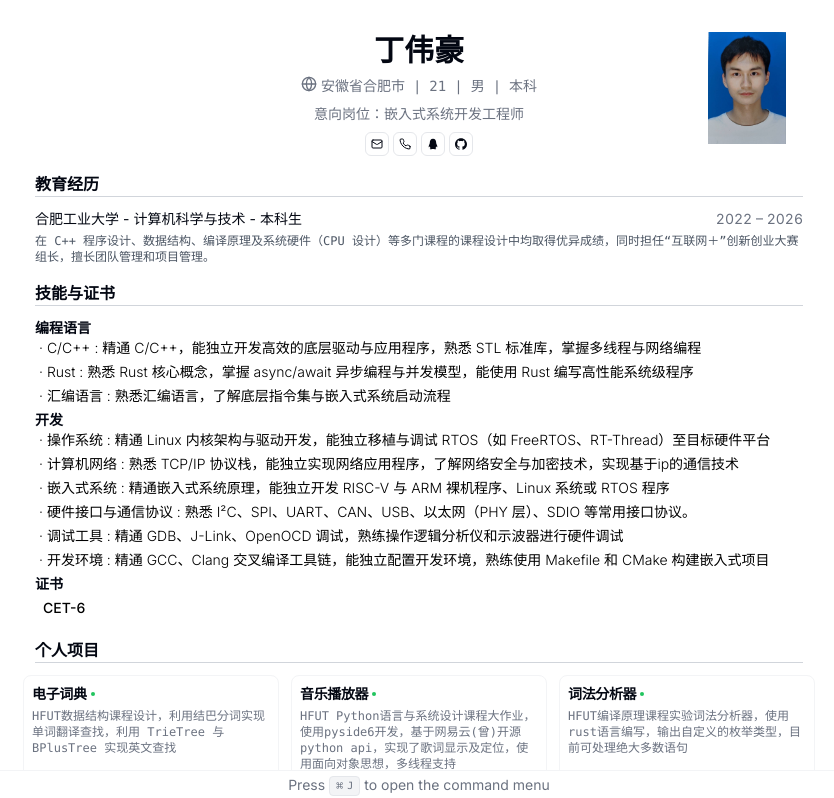
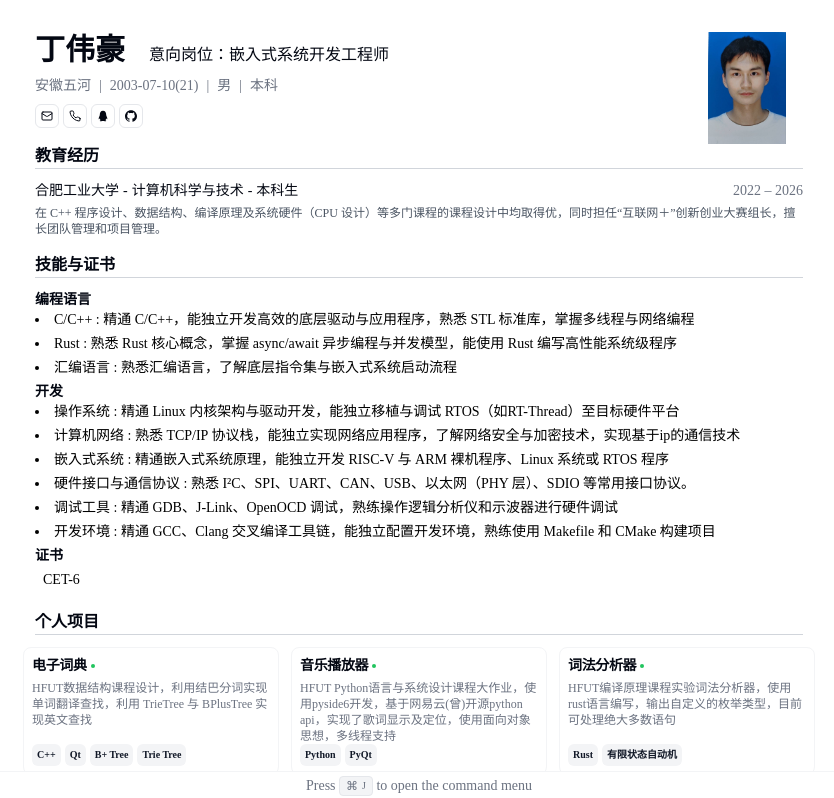
Before and after one commit to DingWH03/mycv, a Next.js app: page / in a window 1280 px wide. Shown: the top 798 px of the page, without its empty margins (221-1055 px from the left). Built offline with nearby package versions, Linux system fonts and the light colour scheme.

Commit message:
修改了字体

```diff
--- a/src/app/globals.css
+++ b/src/app/globals.css
@@ -72,6 +72,10 @@
   }
   body {
     @apply bg-background text-foreground;
+    font-family: "SimSun", "宋体", serif;
+  }
+  .font-mono {
+    font-family: "SimSun", "宋体", serif !important;
   }
   @media print {
     .card-content,
--- a/src/app/page-contents.tsx
+++ b/src/app/page-contents.tsx
@@ -45,12 +45,19 @@ export default function Page({ language }: PageProps) {
       <section className="mx-auto w-full max-w-3xl space-y-4 bg-white print:space-y-2">
         <div className="relative flex items-center">
           {/* 左侧信息块 */}
-          <div className="flex-1 flex flex-col items-center space-y-2">
-            {/* Name */}
-            <h1 className="text-3xl font-bold">{data.name}</h1>
+          <div className="flex-1 flex flex-col space-y-2">
+            {/* Name + Target */}
+            <h1 className="text-3xl font-bold">
+              {data.name}
+              {data.target && (
+                <span className="ml-6 font-mono text-base font-medium ">
+                  {language === 'ch' ? '意向岗位' : 'Target'}：{data.target}
+                </span>
+              )}
+            </h1>
 
             {/* Combined Basic Info & Location */}
-            <p className="flex flex-wrap justify-center items-center space-x-2 font-mono text-sm text-muted-foreground">
+            <p className="flex flex-wrap space-x-2 font-mono text-sm text-muted-foreground">
               {data.location && (
                 <>
                   <a
@@ -59,28 +66,21 @@ export default function Page({ language }: PageProps) {
                     target="_blank"
                     rel="noopener noreferrer"
                   >
-                    <GlobeIcon className="size-4" />
+                    {/* <GlobeIcon className="size-4" /> */}
                     {data.location}
                   </a>
                 </>
               )}
               <span>|</span>
-              <span>{getAge(data.birthDate)}</span>
+              <span>{data.birthDate}({getAge(data.birthDate)})</span>
               <span>|</span>
               <span>{data.gender}</span>
               <span>|</span>
               <span>{data.top_education}</span>
             </p>
 
-            {/* Target Position */}
-            {data.target && (
-              <p className="font-mono text-sm font-medium text-muted-foreground">
-                {language === 'ch' ? '意向岗位' : 'Target'}：{data.target}
-              </p>
-            )}
-
             {/* Contact Icons */}
-            <div className="flex justify-center gap-x-1 print:hidden">
+            <div className="flex gap-x-1 print:hidden">
               {data.contact.email && (
                 <Button className="h-6 w-6 p-0" variant="outline" asChild>
                   <a href={`mailto:${data.contact.email}`}>
@@ -110,15 +110,20 @@ export default function Page({ language }: PageProps) {
             </div>
 
             {/* Contact Details for Print */}
-            <div className="hidden print:flex justify-center space-x-4 font-mono text-sm text-muted-foreground">
+            <div className="hidden print:flex space-x-4 font-mono text-sm text-muted-foreground">
+              {data.contact.tel && (
+                <a href={`tel:${data.contact.tel}`} className="underline">
+                  {data.contact.tel}
+                </a>
+              )}
               {data.contact.email && (
                 <a href={`mailto:${data.contact.email}`} className="underline">
                   {data.contact.email}
                 </a>
               )}
-              {data.contact.tel && (
-                <a href={`tel:${data.contact.tel}`} className="underline">
-                  {data.contact.tel}
+              {data.contact.github && (
+                <a href={`${data.contact.github}`} className="underline">
+                  {data.contact.github}
                 </a>
               )}
             </div>
@@ -188,16 +193,13 @@ export default function Page({ language }: PageProps) {
             {data.skills.map((skillCategory, index) => (
               <div key={index}>
                 <h3 className="text-sm font-semibold">{skillCategory.category}</h3>
-                <div className="flex flex-col gap-1">
-                  {skillCategory.items.map((skill, index) => (
-                    <span
-                      key={index}
-                      className="px-1 py-0 text-sm font-light text-black"
-                    >
-                      · {skill.name} {skill.level && `: ${skill.level}`}
-                    </span>
+                <ul className="list-disc list-inside text-sm font-light text-black space-y-1">
+                  {skillCategory.items.map((skill, idx) => (
+                    <li key={idx}>
+                      {skill.name} {skill.level && `: ${skill.level}`}
+                    </li>
                   ))}
-                </div>
+                </ul>
               </div>
             ))}
 
@@ -230,7 +232,7 @@ export default function Page({ language }: PageProps) {
           <h2 className="text-base font-bold border-b border-gray-300">
             {language === 'ch' ? '个人项目' : 'Personal Projects'}
           </h2>
-          <div className="-mx-3 grid grid-cols-1 gap-3 print:grid-cols-3 print:gap-2 md:grid-cols-3 lg:grid-cols-3">
+          <div className="-mx-3 grid grid-cols-1 gap-3 print:mx-0 grid-cols-3 print:gap-2 md:grid-cols-3 lg:grid-cols-3">
             {data.projects.map((project) => {
               return (
                 <ProjectCard
--- a/src/data/resume-data.tsx
+++ b/src/data/resume-data.tsx
@@ -26,8 +26,8 @@ export const RESUME_DATA = {
   birthDate: "2003-07-10",
   gender: "男",
   top_education: "本科",
-  location: "安徽省合肥市",
-  locationLink: "https://zh.wikipedia.org/wiki/%E5%90%88%E8%82%A5%E5%B8%82",
+  location: "安徽五河",
+  locationLink: "https://zh.wikipedia.org/wiki/%E4%BA%94%E6%B2%B3%E5%8E%BF",
   about:
     "钻研，探索",
   summary:
@@ -36,7 +36,7 @@ export const RESUME_DATA = {
   personalWebsiteUrl: "https://me.cxhao.top",
   target: "嵌入式系统开发工程师",
   contact: {
-    email: "dingwh2023@126.com",
+    email: "DingVero@outlook.com",
     tel: "+8615556183656",
     github: "https://github.com/DingWH03",
     social: [
@@ -59,7 +59,7 @@ export const RESUME_DATA = {
       major: "计算机科学与技术",
       start: "2022",
       end: "2026",
-      description: "在 C++ 程序设计、数据结构、编译原理及系统硬件（CPU 设计）等多门课程的课程设计中均取得优异成绩，同时担任“互联网＋”创新创业大赛组长，擅长团队管理和项目管理。",
+      description: "在 C++ 程序设计、数据结构、编译原理及系统硬件（CPU 设计）等多门课程的课程设计中均取得优，同时担任“互联网＋”创新创业大赛组长，擅长团队管理和项目管理。",
     },
   ],
   campusActivities: [
@@ -99,12 +99,12 @@ export const RESUME_DATA = {
   {
     category: "开发",
     items: [
-      { name: "操作系统", level: "精通 Linux 内核架构与驱动开发，能独立移植与调试 RTOS（如 FreeRTOS、RT-Thread）至目标硬件平台" },
+      { name: "操作系统", level: "精通 Linux 内核架构与驱动开发，能独立移植与调试 RTOS（如RT-Thread）至目标硬件平台" },
       { name: "计算机网络", level: "熟悉 TCP/IP 协议栈，能独立实现网络应用程序，了解网络安全与加密技术，实现基于ip的通信技术" },
       { name: "嵌入式系统", level: "精通嵌入式系统原理，能独立开发 RISC-V 与 ARM 裸机程序、Linux 系统或 RTOS 程序" },
       { name: "硬件接口与通信协议", level: "熟悉 I²C、SPI、UART、CAN、USB、以太网（PHY 层）、SDIO 等常用接口协议。" },
       { name: "调试工具", level: "精通 GDB、J-Link、OpenOCD 调试，熟练操作逻辑分析仪和示波器进行硬件调试" },
-      { name: "开发环境", level: "精通 GCC、Clang 交叉编译工具链，能独立配置开发环境，熟练使用 Makefile 和 CMake 构建嵌入式项目" }
+      { name: "开发环境", level: "精通 GCC、Clang 交叉编译工具链，能独立配置开发环境，熟练使用 Makefile 和 CMake 构建项目" }
     ]
   },
 ],
@@ -208,8 +208,8 @@ export const RESUME_DATA_en = {
   birthDate: "2003-07-10",
   gender: "Male",
   top_education: "Undergraduate",
-  location: "Hefei, Anhui Province",
-  locationLink: "https://en.wikipedia.org/wiki/Hefei",
+  location: "Wuhe, Anhui Province",
+  locationLink: "https://en.wikipedia.org/wiki/Wuhe_County",
   about:
     "Explore, delve deep.",
   summary:
@@ -218,7 +218,7 @@ export const RESUME_DATA_en = {
   personalWebsiteUrl: "https://me.cxhao.top",
   target: "Embedded Systems Development Engineer",
   contact: {
-    email: "dingwh2023@126.com",
+    email: "DingVero@outlook.com",
     tel: "+8615556183656",
     github: "https://github.com/DingWH03",
     social: [
--- a/tailwind.config.js
+++ b/tailwind.config.js
@@ -71,6 +71,14 @@ module.exports = {
         "accordion-down": "accordion-down 0.2s ease-out",
         "accordion-up": "accordion-up 0.2s ease-out",
       },
+      fontFamily: {
+        // 设置 sans 为宋体
+        sans: ['SimSun', '宋体', 'serif'],
+        // 设置 serif 也为宋体
+        serif: ['SimSun', '宋体', 'serif'],
+        // 设置 mono 为宋体，避免代码块字体不同
+        mono: ['SimSun', '宋体', 'serif'],
+      },
     },
   },
   plugins: [require("tailwindcss-animate")],
```
